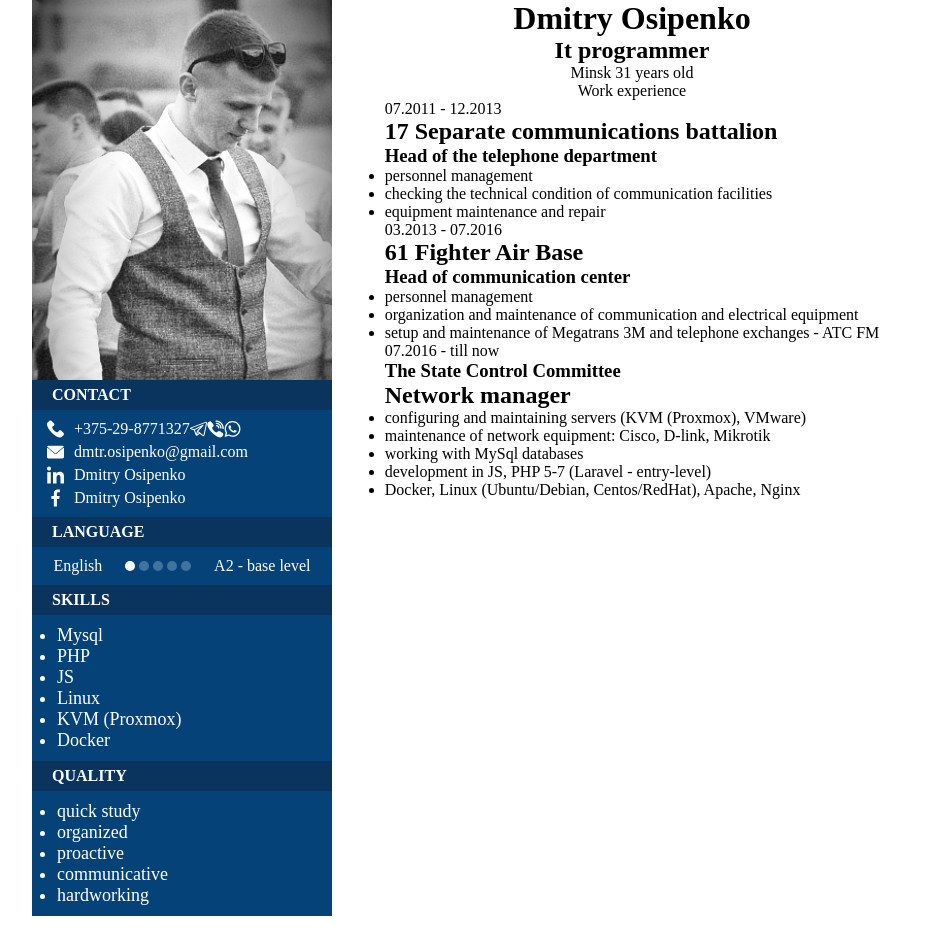
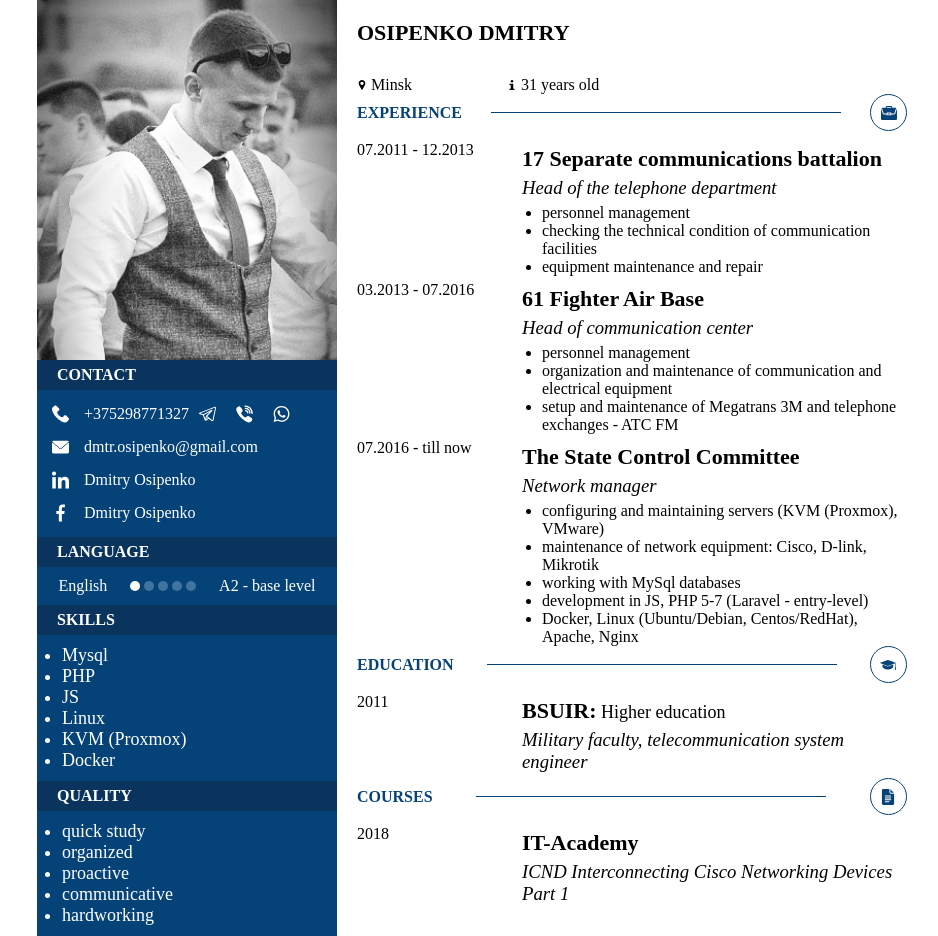
Before and after one commit to dosenk/rsschool-cv-Q1, a plain HTML site: page index.html in a window 1280 px wide. Shown: the whole page, without its empty margins (158-1096 px from the left). Drawn offline with Linux system fonts and the light colour scheme.

Commit message:
feat: add main section

```diff
--- a/index.html
+++ b/index.html
@@ -21,15 +21,16 @@
 
                 <div class="contact_info__item">
                     <img src="/img/phone.svg" alt="phone">
-                    <p class="communication">+375-29-8771327</p>
-                    <img src="/img/telegram.svg" alt="telegram">
-                    <img src="/img/viber.svg" alt="viber">
-                    <img src="/img/whatsapp.svg" alt="whatsapp">
+                    <a href="tel:+375298771327"><p class="communication">+375298771327</p></a>
+                    <a href="tg://resolve?domain=dosenk"><img class="social" src="/img/telegram.svg" alt="telegram"></a>
+                    <a title="Viber" href="viber://chat?number=+375298771327"><img class="social" src="/img/viber.svg" alt="viber"></a>
+                    <a title="WhatsApp" href="whatsapp://send?phone=+375298771327"><img class="social" src="/img/whatsapp.svg" alt="whatsapp"></a>
                 </div>
 
                 <div class="contact_info__item">
                     <img src="/img/mail.svg" alt="mail">
-                    <p class="communication">dmtr.osipenko@gmail.com</p>
+                    <a href="mailto:dmtr.osipenko@gmail.com">
+                    <p class="communication">dmtr.osipenko@gmail.com</p></a>
                 </div>
 
                 <div class="contact_info__item">
@@ -98,20 +99,32 @@
 
 
     <main>
-        <div class="info main">
-            <h1>Dmitry Osipenko</h1>
-            <h2>It programmer</h2>
-            <div id="main_info">
-                <span id='location'>Minsk</span>
-                <span id='age'>31 years old</span>
+        <div class="main">
+            <h2>OSIPENKO DMITRY</h2>
+            <!-- <h3>It programmer</h3> -->
+            <div class="main_info">
+                <div class="main_info__additional">
+                    <img src="/img/location.svg" alt="location">
+                    <span id='location'>Minsk</span>
+                </div>
+                <div class="main_info__additional">
+                    <img src="/img/info.svg" alt="age">
+                    <span id='age'>31 years old</span>
+                </div>
+
             </div>
         </div>
         <div class="info work">
             <div class="separator">
-                <div class="separator_experience">Work experience</div>
+                <div class="separator_text"><p>EXPERIENCE</p></div>
                 <div class="separator_line"></div>
-                <div class="separator_image"></div>
+                <div class="separator_image">
+                    <img src="/img/portfolio.svg" alt="">
+                </div>
             </div>
+
+
+
             <div class="work_info">
                 <div class="work_info__job">
                     <span>07.2011 - 12.2013</span>
@@ -143,8 +156,8 @@
                     <span>07.2016 - till now</span>
                 </div>
                 <div class="work_info__duties">
-                    <h3>The State Control Committee</h3>
-                    <h2>Network manager</h2>
+                    <h2>The State Control Committee</h2>
+                    <h3>Network manager</h3>
                     <ul>
                         <li>configuring and maintaining servers (KVM (Proxmox), VMware)</li>
                         <li>maintenance of network equipment: Cisco, D-link, Mikrotik</li>
@@ -155,45 +168,43 @@
                 </div>
             </div>
             <div class="education">
-
+                <div class="separator">
+                    <div class="separator_text"><p>EDUCATION</p></div>
+                    <div class="separator_line"></div>
+                    <div class="separator_image">
+                        <img src="/img/hat.svg" alt="">
+                    </div>
+                </div>
+                <div class="education_info">
+                    <div class="education_info__year">
+                        <p>2011</p>
+                    </div>
+                    <div class="education_info__institution">
+                        <h2>BSUIR:<span>  Higher education</span></h2>
+                        <h3>Military faculty, telecommunication system engineer </h3>
+                    </div>
+                </div>
+            </div>
+            <div class="courses">
+                <div class="separator">
+                    <div class="separator_text"><p>COURSES</p></div>
+                    <div class="separator_line"></div>
+                    <div class="separator_image">
+                        <img src="/img/docs.svg" alt="">
+                    </div>
+                </div>
+                <div class="courses_info">
+                    <div class="courses_info__year">
+                        <p>2018</p>
+                    </div>
+                    <div class="courses_info__institution">
+                        <h2>IT-Academy</h2>
+                        <h3>ICND Interconnecting Cisco Networking Devices Part 1</h3>
+                    </div>
+                </div>
             </div>
         </div>
     </main>
-
-
-
-
-
-    <!--
-
-
-
-
-    <section class="summary">
-        <h2 class="title">About me:</h2>
-        <p>I would like to improve my skills and learn something new!</p>
-    </section>
-    <section class="skill">
-        <h2 class="title">Skills:</h2>
-        <ul class="skill__list">
-            <li class="skill__item">Linux (Ubuntu/Debian, Centos/RedHat)</li>
-            <li class="skill__item">Mysql</li>
-            <li class="skill__item">PHP</li>
-            <li class="skill__item">Apache</li>
-            <li class="skill__item">KVM (Proxmox)</li>
-            <li class="skill__item">Docker</li>
-        </ul>
-    </section>
-    <section class="work">
-        <h2 class="title">Education: </h2>
-        <p>BSUIR (2011) - telecommunications engineer</p>
-        <p>IT-Academy (2018) - ICND Interconnecting Cisco Networking Devices Part 1</p>
-    </section>
-    <section class="english">
-        <h2 class="title">English: </h2>
-        <p>Pre-Intermediate (A2)</p>
-    </section> -->
-
 </body>
 
 </html>
--- a/style.css
+++ b/style.css
@@ -4,9 +4,7 @@
 }
 
 body {
-  /* flex-direction: column; */
   justify-content: center;
-  /* margin: 10px; */
   display: flex;
   min-height: 100vh;
 }
@@ -18,9 +16,8 @@ aside {
 }
 
 #avatar {
-  /* position: relative; */
   width: 100%;
-  height: 380px;
+  height: 360px;
   overflow: hidden;
 }
 
@@ -49,13 +46,24 @@ aside {
   margin: 5px;
 }
 
+.contact_info__item .social:hover {
+  outline-offset: 1px;
+  outline: 1px solid #fdffff;
+}
+
 .contact_info__item a {
+  display: flex;
+  width: 200px;
+  margin: 5px;
   color: #fdffff;
   text-decoration: none;
 }
 
+.contact_info a:hover {
+  color: gray;
+}
+
 .contact_info__item img {
-  fill: #fdffff;
   width: 17px;
 }
 .contact_info__item img:first-child {
@@ -91,9 +99,95 @@ aside {
 
 /* ############################### main ############################### */
 
-main .info {
-  width: 600px;
+main{
+  width: 550px;
+  padding: 20px;
+}
+
+.main h3 {
+  margin-top: 20px;
+}
+
+.main_info {
+  margin-top: 30px;
+  display: flex;
+  flex-direction: row;
+}
+
+.main_info__additional {
+  width: 150px;
+}
+
+.main_info__additional img {
+  width: 10px;
+}
+
+main .work .separator{
+  display: flex;
+  justify-content: space-between;
+}
+
+.separator .separator_text {
+  color: #054277;
+  font-weight: 700;
   display: flex;
   align-items: center;
-  flex-direction: column;
+  justify-content: center;
 }
+
+.separator .separator_line {
+  width: 350px;
+  height: 18px;
+  border-bottom: 1px solid #054277;
+}
+
+.separator .separator_image {
+  width: 35px;
+  height: 35px;
+  border: 1px solid #054277;
+  border-radius: 50%;
+  display: flex;
+  justify-content: center;
+  align-items: center;
+}
+
+.separator .separator_image img{
+  width: 16px;
+}
+
+main .work_info, .education_info, .courses_info {
+  margin-top: 5px;
+  display: flex;
+  flex-direction: row;
+  flex-wrap: wrap;
+  font-weight: 500;
+}
+
+.work_info__job, .education_info__year, .courses_info__year {
+  margin-top: 5px;
+  width: 30%;
+}
+
+.work_info__duties, .education_info__institution, .courses_info__institution {
+  margin-top: 10px;
+  width: 70%;
+}
+
+.work_info__duties ul {
+  margin-left: 20px;
+}
+
+main h2 {
+  font-size: 22px;
+}
+
+main h3 {
+  font-style: italic;
+  font-weight: 400;
+  margin: 5px 0;
+}
+
+.education_info__institution span {
+  font-size: large;
+  font-weight: 500;
+}
```
Also changed, not shown: img/docs.svg (added), img/hat.svg (added), img/info.svg (added), img/location.svg (added), img/portfolio.svg (added).
